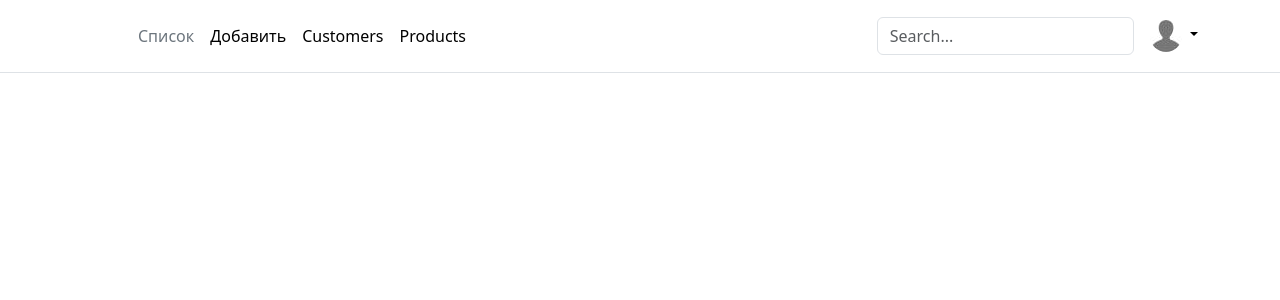
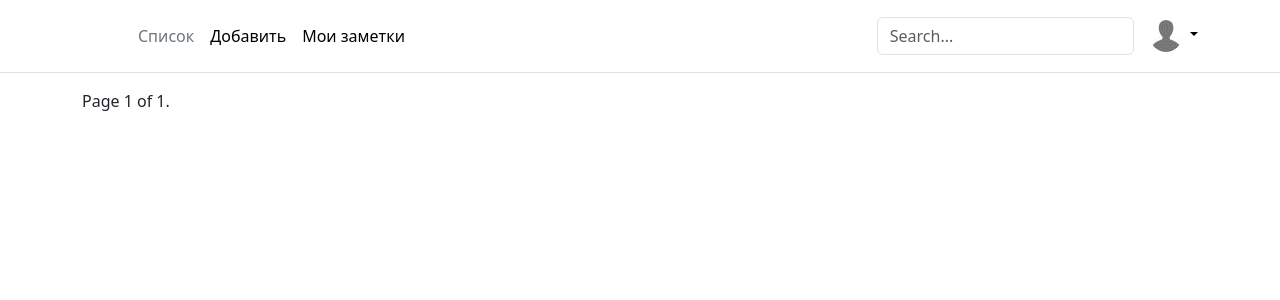
Before and after one commit to SergueiMoscow/django-notes, a Django app: page /notes/ in a window 1280 px wide. Shown: the top 300 px of the page. Run offline with Django 4.2, Linux system fonts and the light colour scheme; the visitor is signed in with stand-in values (Sample User, id 1); data that the repository does not hold is empty; parts of the project's set-up code (start-up, migrations or seed data) failed here and were passed over.

Commit message:
add pagination

```diff
--- a/notes/views.py
+++ b/notes/views.py
@@ -2,6 +2,7 @@ import json
 from datetime import datetime
 
 from bleach import clean
+from django.core.paginator import Paginator
 from django.db.models import Q
 from django.shortcuts import render, redirect, get_object_or_404
 
@@ -46,6 +47,11 @@ def get_list(request):
     return notes
 
 
+def paginate_notes(notes, page_number):
+    paginator = Paginator(notes, 20) # разбиваем на страницы по 10 элементов
+    return paginator.get_page(page_number)
+
+
 def index(request):
     """
     Shows main page with list of notes
@@ -53,7 +59,7 @@ def index(request):
     set_logger()
     logger = logging.getLogger(__name__)
     logger.debug("vew.index")
-    notes = get_list(request)
+    notes = paginate_notes(get_list(request), request.GET.get('page'))
     return render(request, 'notes/index.html', {'notes': notes})
 
 
@@ -85,7 +91,6 @@ def new(request):
             return render(request, 'notes/edit.html', context)
         else:
             return redirect('index')
-
 
 
 def tags(request):
@@ -121,7 +126,7 @@ def list_notes(request):
     :param request:
     :return:
     """
-    notes = get_list(request)
+    notes = paginate_notes(get_list(request), request.GET.get('page'))
     return render(request, 'notes/list.html', {'notes': notes})
 
 
--- a/static/css/style.css
+++ b/static/css/style.css
@@ -84,3 +84,8 @@
 .btn-primary :hover {
     color: #fff;
 }
+
+.note-title {
+    display: flex;
+    justify-content: space-between;
+}
--- a/templates/header.html
+++ b/templates/header.html
@@ -11,8 +11,9 @@
             <ul class="nav col-12 col-lg-auto me-lg-auto mb-2 justify-content-center mb-md-0">
                 <li><a href="{% url 'index' %}" class="nav-link px-2 link-secondary">Список</a></li>
                 <li><a href="{% url 'note_new' %}" class="nav-link px-2 link-body-emphasis">Добавить</a></li>
-                <li><a href="#" class="nav-link px-2 link-body-emphasis">Customers</a></li>
-                <li><a href="#" class="nav-link px-2 link-body-emphasis">Products</a></li>
+                {% if user.is_authenticated %}
+                <li><a href="#" class="nav-link px-2 link-body-emphasis">Мои заметки</a></li>
+                {% endif %}
             </ul>
 
             <form class="col-12 col-lg-auto mb-3 mb-lg-0 me-lg-3" role="search">
--- a/templates/notes/list.html
+++ b/templates/notes/list.html
@@ -4,6 +4,23 @@
   {% for note in notes %}
   {% include 'notes/note_in_list.html' %}
   {% endfor %}
+  <div class="pagination">
+    <span class="step-links">
+        {% if page_obj.has_previous %}
+            <a href="?page=1">&laquo; first</a>
+            <a href="?page={{ notes.previous_page_number }}">previous</a>
+        {% endif %}
+
+        <span class="current-page">
+            Page {{ notes.number }} of {{ notes.paginator.num_pages }}.
+        </span>
+
+        {% if notes.has_next %}
+            <a href="?page={{ notes.next_page_number }}">next</a>
+            <a href="?page={{ notes.paginator.num_pages }}">last &raquo;</a>
+        {% endif %}
+    </span>
+</div>
 </div>
 <script>
   document.addEventListener("DOMContentLoaded", function () {
--- a/templates/notes/note_in_list.html
+++ b/templates/notes/note_in_list.html
@@ -1,5 +1,9 @@
 <div class="note_in_list">
-    <div class="note-title"><a class="note-url" href="{% url 'note_show' note_id=note.id %}"><h2>{{ note.title }}</h2></a></div>
+    <div class="note-title"><a class="note-url" href="{% url 'note_show' note_id=note.id %}"><h2>{{ note.title }}</h2></a>
+        {% if note.private %}
+        <span class="note-private">(private)</span>
+        {% endif %}
+    </div>
     <div class="note-body">{{ note.body|safe }}</div>
     {% if note.image %}
     <div class="note-image"><img src="{{ note.image.url }}" alt="Note image"></div>
--- a/templates/notes/show.html
+++ b/templates/notes/show.html
@@ -1,5 +1,6 @@
-{% extends 'main.html' %} {% block content %}
+{% extends 'main.html' %}
 {% block title %}{{ note.title }}{% endblock %}
+{% block content %}
 <script type="text/javascript">
     delete_note = () => {
         modal_delete = document.getElementById('modal-delete');
```
